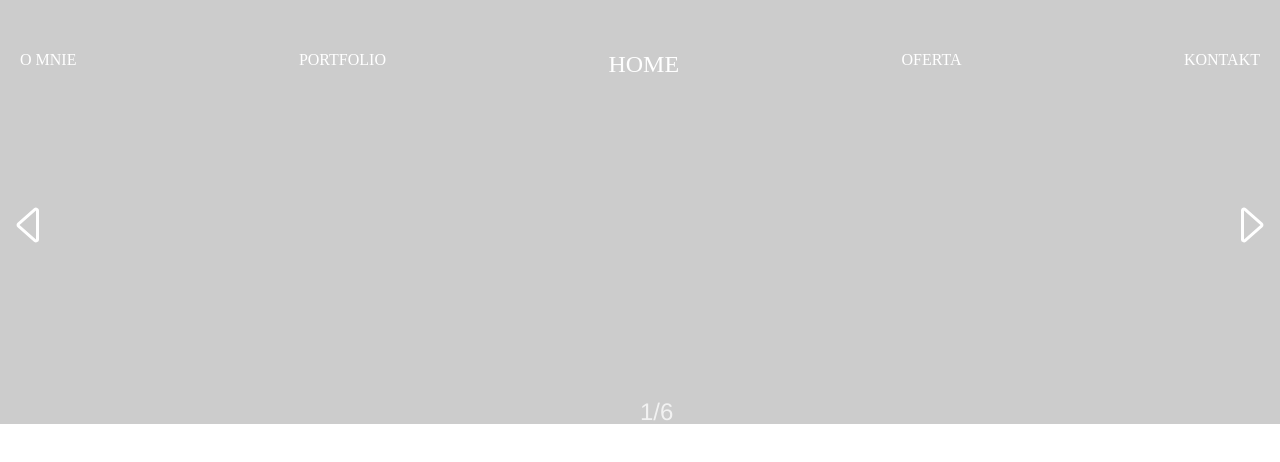
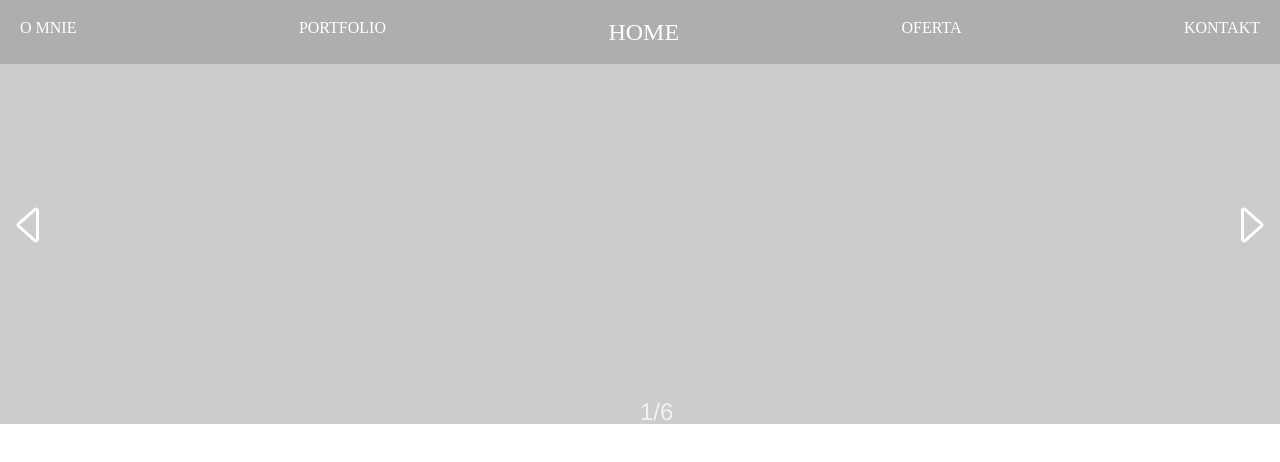
Before and after one commit to Nuclear303/projekt-fotografia, a plain HTML site: page index.html in a window 1280 px wide. Drawn offline with Linux system fonts and the light colour scheme; placeholder pictures from the web are drawn by us.

Commit message:
dodanie tla na menu

```diff
--- a/css/style.css
+++ b/css/style.css
@@ -12,8 +12,7 @@
     height: fit-content;
     padding: 20px;
     margin: 0;
-    margin-top: 4vh;
-
+    background-color: rgba(0,0,0,0.15);
 
 }
 .menu-list{
```
